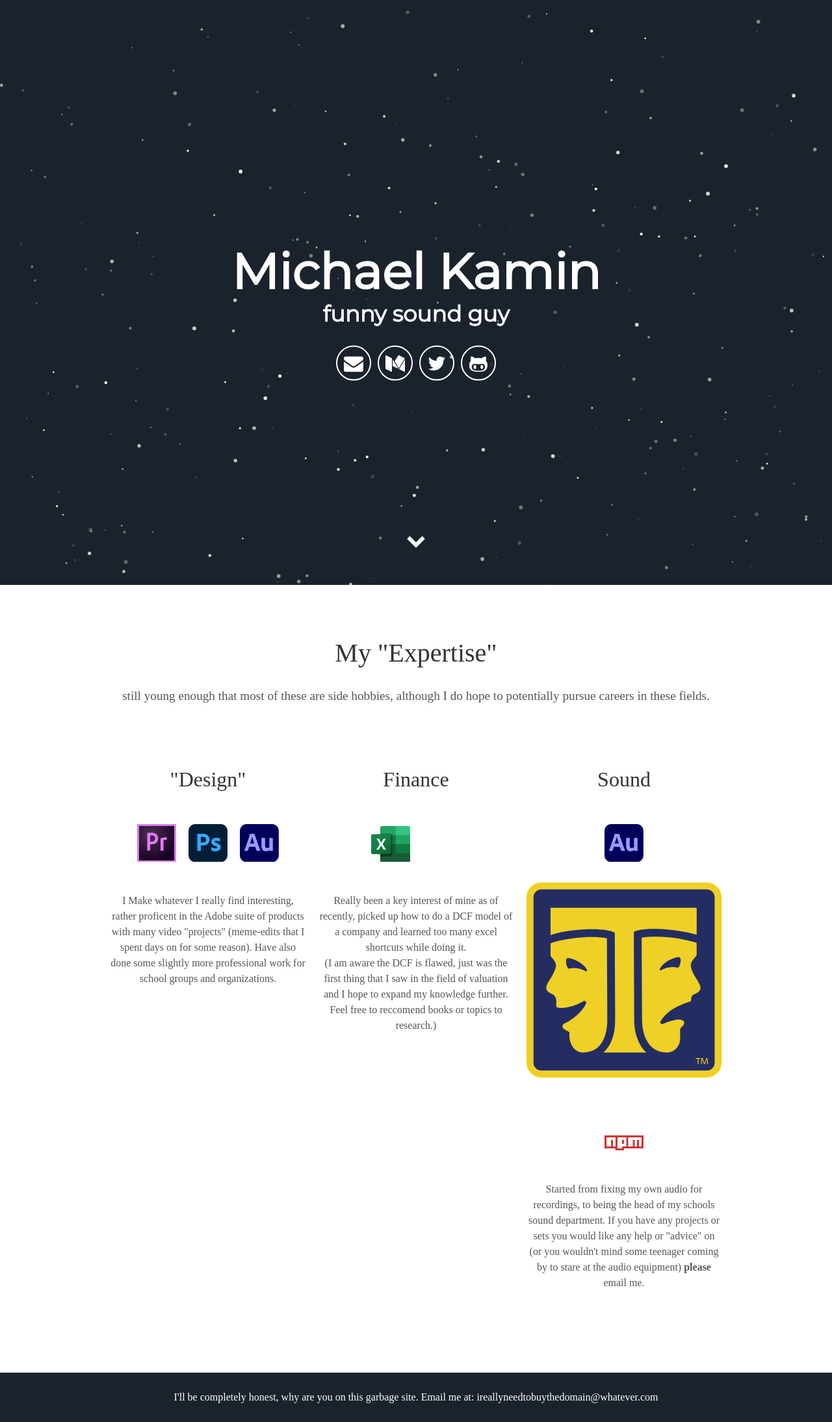
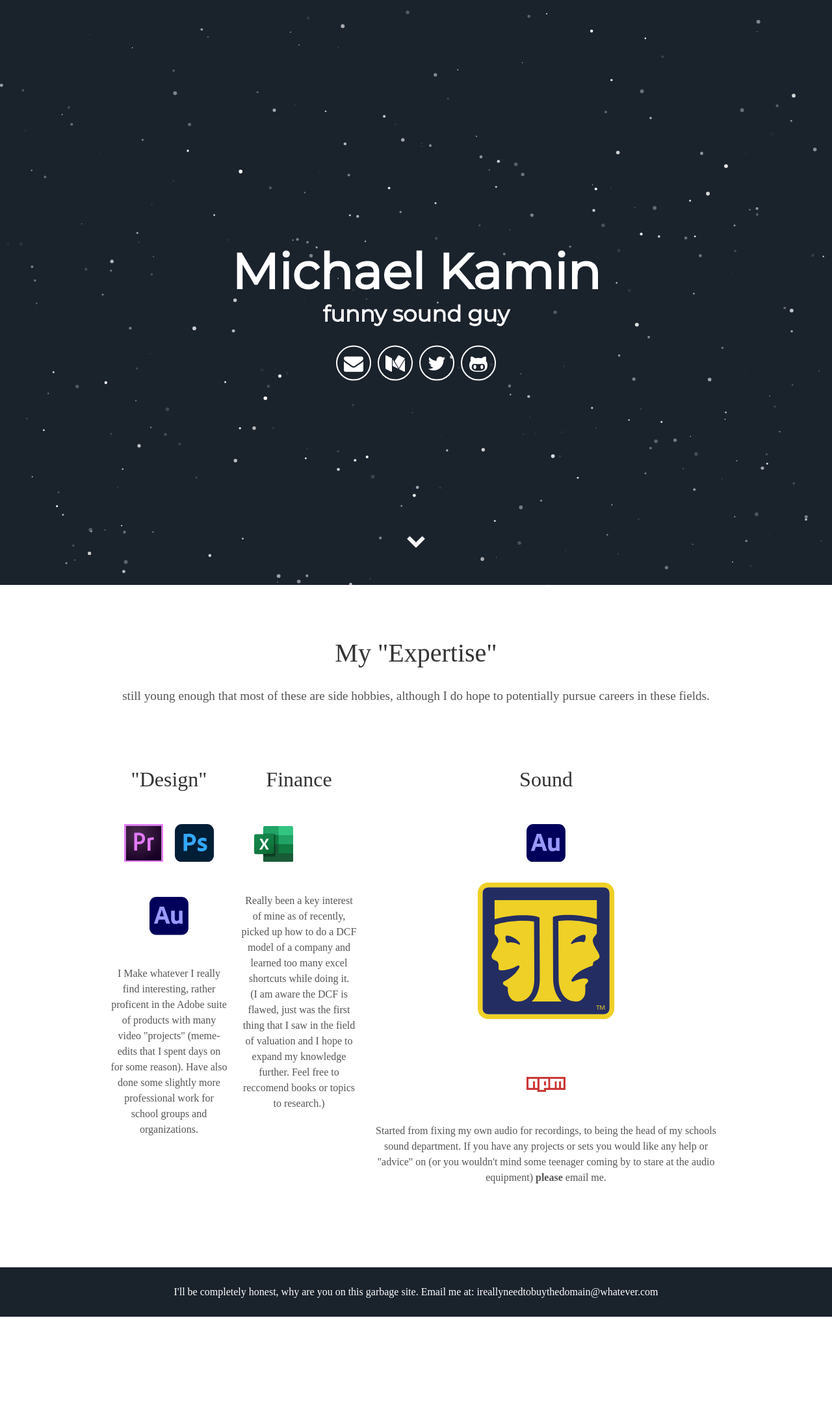
Before and after one commit to TheMichaelKamin/legendary-spork, a Jekyll site: the page built from index.html, in a window 1280 px wide. Shown: the whole page at 65% size. Built offline with Jekyll 4.4.1, drawn with Linux system fonts in a browser that asks for light colours; some web fonts are replaced; after the commit the page ends 2026 px from its top, so only the background shows below that.

Commit message:
Update about.html

```diff
--- a/_includes/about.html
+++ b/_includes/about.html
@@ -27,7 +27,7 @@
     <h2>Sound</h2>
       <svg xml:space="preserve" viewBox="0 0 256.4 250"><path fill="#00005B" d="M45 0h166c25 0 45 20 45 45v160c0 25-20 45-45 45H45c-25 0-45-20-45-45V45C0 20 20 0 45 0z"/><g fill="#99F"><path d="M101 150H61l-8 25-2 1H31c-1 0-2 0-1-2l34-98 1-4 1-7 1-1h28l1 1 39 110-1 1h-23l-1-1-9-25zm-34-22h27l-2-7-3-10-3-9-3-10-2-8h-1l-3 14-5 15-5 15zM217 92v66a183 183 0 0 0 1 17l-2 1h-18c-1 1-2 0-2-1l-1-2v-3c-3 3-7 6-12 7a43 43 0 0 1-23 0c-4-1-7-3-9-6-3-3-5-7-6-11-2-4-3-10-3-15V92l2-1h20l2 1v50c0 5 1 9 3 12 2 2 6 4 11 4l7-2 7-3V92l1-1h21l1 1z"/></g></svg>
         <!-- audition logo -->
-      <img src="ITS.svg">
+      <img src="ITS.svg" width="540px" height="210px" viewBox="0 0 256.4 250">
       <!-- ITS logo -->
       <svg x="0px" y="0px" width="540px" height="210px" viewBox="0 0 18 7">
 
```
